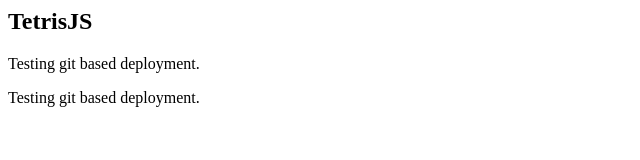
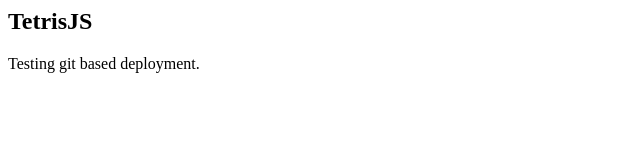
Before and after one commit to askreet/TetrisJS, a plain HTML site: page index.html in a window 1280 px wide. Shown: the whole page, without its empty margins (0-640 px from the left). Drawn offline with Linux system fonts and the light colour scheme.

Commit message:
testing again

```diff
--- a/index.html
+++ b/index.html
@@ -7,6 +7,5 @@
         <h2>TetrisJS</h2>
 
         <p>Testing git based deployment.</p>
-        <p>Testing git based deployment.</p>
     </body>
 </html>
```
